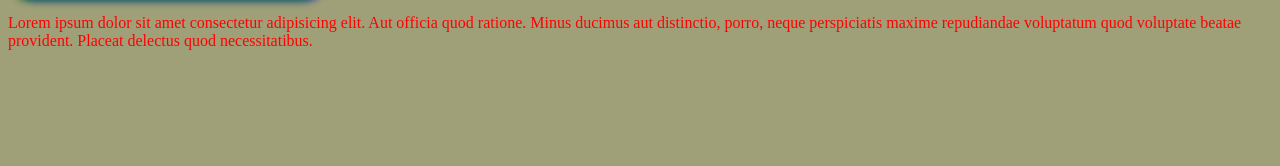
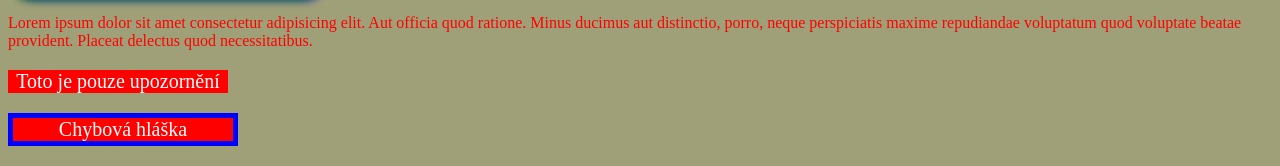
Before and after one commit to Baluo91/-etek-Sass, a plain HTML site: page index.html in a window 1280 px wide. Shown: the part 928-1094 px from the top of the page. Before the commit the page ends 994 px from the top, so only its background shows below. Drawn offline with Linux system fonts and the light colour scheme.

Commit message:
extend : dedenie

```diff
--- a/index.html
+++ b/index.html
@@ -37,5 +37,9 @@
 
     <p class="darken">Lorem ipsum dolor sit amet consectetur adipisicing elit. Aut officia quod ratione. Minus ducimus aut distinctio, porro, neque perspiciatis maxime repudiandae voluptatum quod voluptate beatae provident. Placeat delectus quod necessitatibus.</p>
 
+    <p class="normal-notification">Toto je pouze upozornění</p>
+    <p class="error-notification">Chybová hláška</p>
+
+
 </body>
 </html>
--- a/style.scss
+++ b/style.scss
@@ -93,3 +93,18 @@ funkce s hodnotami něco dělají (např. sčítají) a vrátí výsledek
         color: darken($color: $secondary-color, $amount: 30%);
     }
 }
+
+// 31. SCSS a Sass - Dědění: extend
+
+.normal-notification {
+    color: white;
+    font-size: 20px;
+    background: red;
+    width: 220px;
+    text-align: center;
+}
+
+.error-notification {
+    @extend .normal-notification;
+    border: 5px solid blue;
+}
```
Also changed, not shown: style.css, 1 other file.
